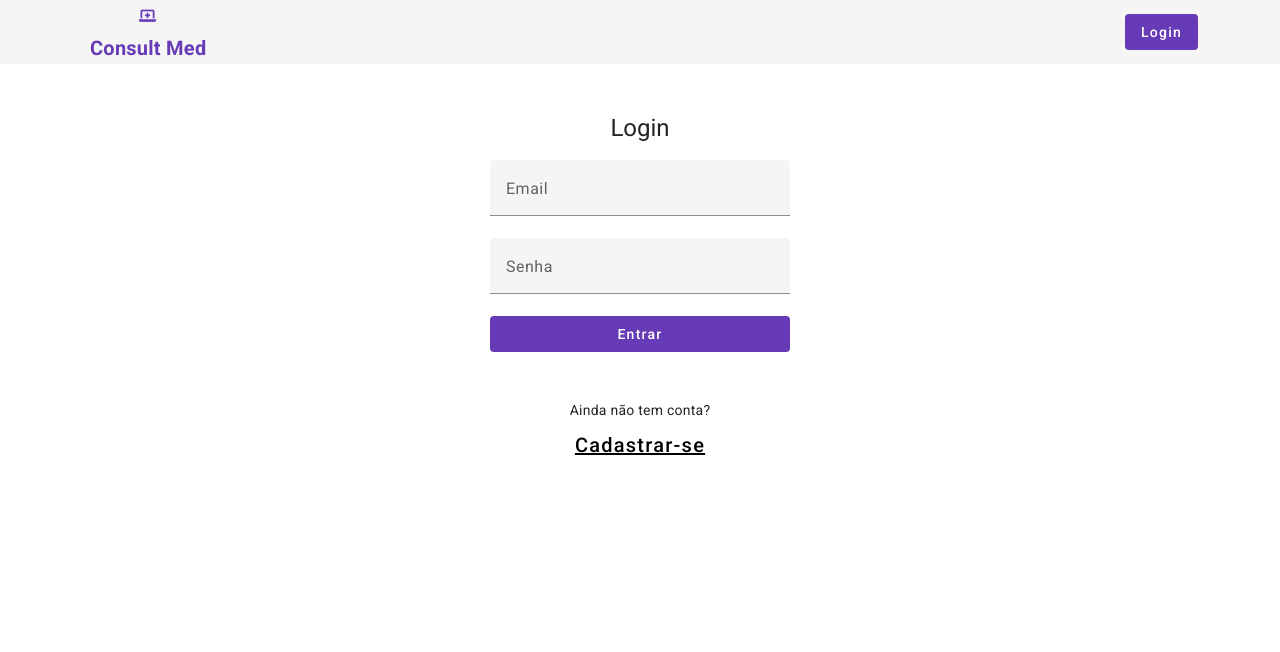
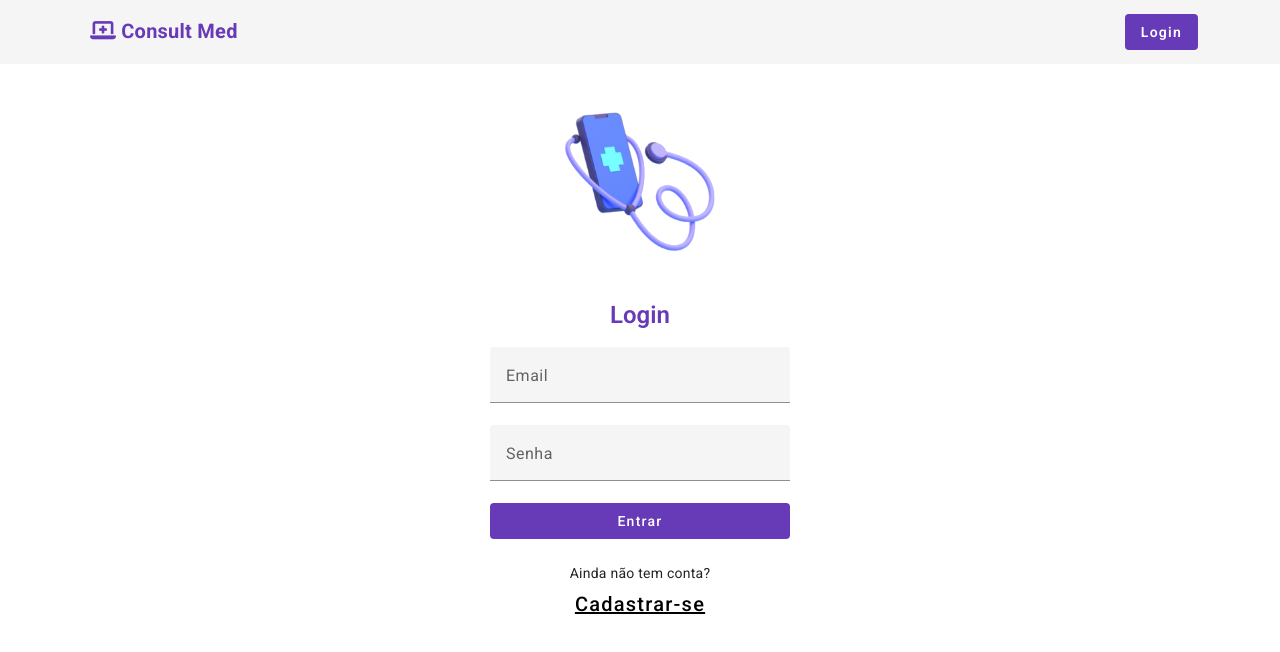
Before and after one commit to famgz/consult-med, an Angular app: page /auth/login in a window 1280 px wide. Shown: the top 652 px of the page. Built offline with nearby package versions, Linux system fonts and the light colour scheme.

Commit message:
fix: components minor styles

```diff
--- a/src/app/commons/components/confirmation-modal/confirmation-modal.component.html
+++ b/src/app/commons/components/confirmation-modal/confirmation-modal.component.html
@@ -2,7 +2,11 @@
 <mat-dialog-content>
   Tem certeza que deseja excluir a consulta?
 </mat-dialog-content>
-<mat-dialog-actions>
-  <button mat-button [mat-dialog-close]="false">Não</button>
-  <button mat-button [mat-dialog-close]="true" cdkFocusInitial>Excluir</button>
+<mat-dialog-actions class="d-flex justify-content-center pb-4">
+  <button mat-flat-button color="primary" [mat-dialog-close]="false">
+    Não
+  </button>
+  <button mat-stroked-button color="warn" [mat-dialog-close]="true">
+    Excluir
+  </button>
 </mat-dialog-actions>
--- a/src/app/commons/components/header/header.component.scss
+++ b/src/app/commons/components/header/header.component.scss
@@ -1,3 +1,20 @@
-.spacer {
-  flex: 1 1 auto;
+.header-logo {
+  h1 {
+    display: inline-block;
+  }
+
+  i {
+    font-size: 1.3rem;
+    margin-right: 4px;
+  }
 }
+
+button {
+  font-weight: 600;
+
+  &:hover {
+    background-color: var(--primary);
+    color: white;
+    transition: background-color 0.5s, color 0.5s;
+  }
+}
--- a/src/app/modules/appointments/components/create/create.component.html
+++ b/src/app/modules/appointments/components/create/create.component.html
@@ -47,26 +47,17 @@
     </mat-form-field>
 
     <div class="d-flex justify-content-end">
-      <button mat-flat-button color="" type="reset" class="me-3">Limpar</button>
-      <button mat-flat-button color="primary" [disabled]="form.invalid">
+      <button mat-stroked-button color="" type="reset" class="me-2">
+        Limpar
+      </button>
+      <button
+        mat-flat-button
+        color="primary"
+        class=""
+        [disabled]="form.invalid"
+      >
         Salvar
       </button>
     </div>
   </form>
 </div>
-
-<!--
-            <input
-              type="time"
-              id="dueHour"
-              name="dueHour"
-              class="form-control"
-              value="00:00"
-              formControlName="dueHo name="dueHouid="dueHor"
-              maxlength="5"
-              pattern="[0-2][0-9]:[0-5][0-9]"
-              placeholder="HH:MM"
-              required
-            />
-
- -->
--- a/src/app/modules/auth/components/login/login.component.html
+++ b/src/app/modules/auth/components/login/login.component.html
@@ -1,40 +1,38 @@
 <div class="container">
-  <h1 class="mt-5 text-center">Login</h1>
+  <img
+    src="/assets/doc.png"
+    alt=""
+    class="d-block mx-auto my-5"
+    style="width: 150px; height: auto"
+  />
+  <h1 class="text-primary text-center fw-semibold">Login</h1>
   <form [formGroup]="form" (ngSubmit)="login()" class="_form">
-    <div class="">
-      <div class="">
     <mat-form-field>
       <mat-label>Email</mat-label>
       <input matInput formControlName="email" placeholder="email" />
       <mat-error>Digite um email válido</mat-error>
     </mat-form-field>
-      </div>
-    </div>
 
-    <div class="">
-      <div class="">
     <mat-form-field>
       <mat-label>Senha</mat-label>
       <input
+        matInput
         type="password"
-            matInput
         formControlName="password"
         placeholder="senha"
       />
     </mat-form-field>
-      </div>
-    </div>
 
     <div class="d-flex flex-column justify-content-end text-center">
       <button
         mat-flat-button
+        color="primary"
         class=""
-        color="primary"
         [disabled]="form.invalid"
       >
         Entrar
       </button>
-      <p class="mt-5 mb-2">Ainda não tem conta?</p>
+      <p class="mt-4 mb-1">Ainda não tem conta?</p>
       <button
         mat-button
         class="text-lg-center"
```
Also changed, not shown: src/assets/doc.png (added). Lines whose indentation alone changed are shown as unchanged.
